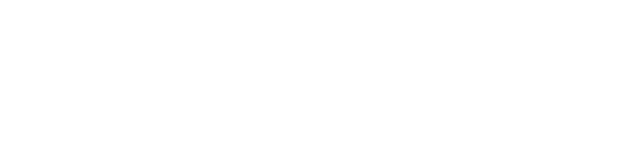
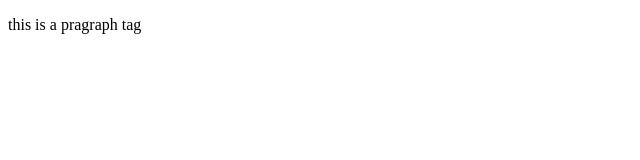
Before and after one commit to Suresh638/emc, a plain HTML site: page index.html in a window 1280 px wide. Shown: the whole page, without its empty margins (0-640 px from the left). Drawn offline with Linux system fonts and the light colour scheme.

Commit message:
Update index.html

```diff
--- a/index.html
+++ b/index.html
@@ -6,6 +6,6 @@
     <title>git</title>
 </head>
 <body>
-
+    <p> this is a pragraph tag </p>
 </body>
 </html>
```
